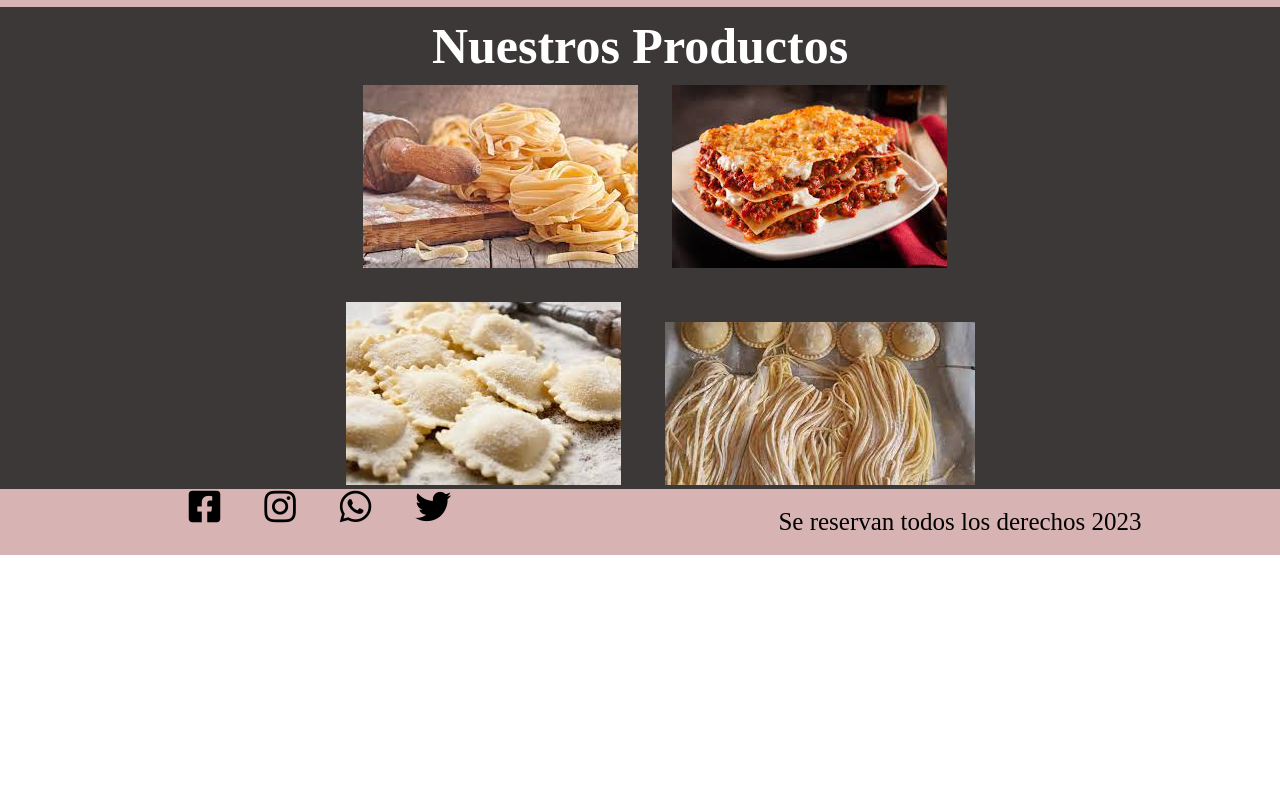
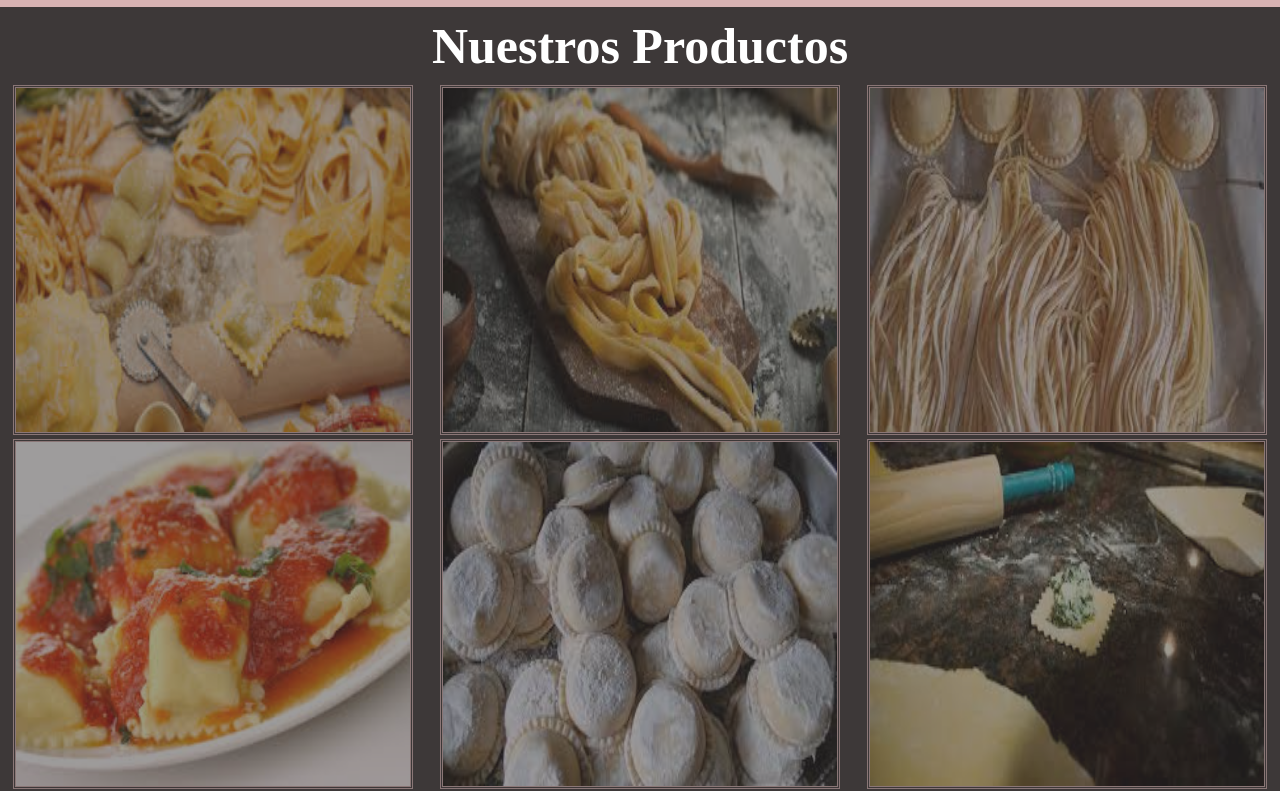
Before and after one commit to alvarofarias24/proyecto_final, a website: page pages/productos.html in a window 1280 px wide. Shown: the part 93-884 px from the top of the page. Before the commit the page ends 800 px from the top, so only its background shows below. Drawn offline with nearby package versions, Linux system fonts and the light colour scheme.

Commit message:
cambios en productos y agregado de SEO

```diff
--- a/pages/productos.html
+++ b/pages/productos.html
@@ -45,13 +45,34 @@
 
     <main class="main-productos">
         <h1 class="animate__animated animate__fadeInLeftBig">Nuestros Productos</h1>
-        <section class="imagenes-productos-1">
-            <img src="../img/fideos.jpg" alt="pastas">
-            <img src="../img/lasana_2.jpg" alt="pastas">
-        </section>
-        <section class="imagenes-productos-2">
-            <img src="../img/ravioles2.jpg" alt="pastas">
-            <img src="../img/pastas6.jpg" alt="pastas">
+        <section class="imagenes-productos">
+            <section>
+                <img src="../img/pastas4.jpg" alt="">
+            </section>
+            <section>
+                <img src="../img/pastas5.jpg" alt="">
+            </section>
+            <section>
+                <img src="../img/pastas6.jpg" alt="">
+            </section>
+            <section>
+                <img src="../img/pastas7.jpg" alt="">
+            </section>
+            <section>
+                <img src="../img/pastas8.jpg" alt="">
+            </section>
+            <section>
+                <img src="../img/pastas9.jpg" alt="">
+            </section>
+            <section>
+                <img src="../img/pastas10.jpg" alt="">
+            </section>
+            <section>
+                <img src="../img/pastas11.jpg" alt="">
+            </section>
+            <section>
+                <img src="../img/fideos.jpg" alt="">
+            </section>
         </section>
     </main>
 
--- a/scss/portails/_main.scss
+++ b/scss/portails/_main.scss
@@ -71,20 +71,20 @@
         font-size: 50px;
         padding: 10px;
     }
-    .imagenes-productos-1{
-        width: 100%;
-        text-align: center;
+    .imagenes-productos{
+        display: flex;
+        flex-wrap: wrap;
+        justify-content: space-around;
         img{
-            margin-left: 30px;
+        width: 400px;
+        height: 350px;
+        opacity: 0.5;
+        border: double $colorheaderyfooter 3px;
         }
+    img:hover{
+        opacity: 1;
+        border: solid $blanco;
     }
-    .imagenes-productos-2{
-        width: 100%;
-        text-align: center;
-        img{
-            margin-top: 30px;
-            margin-left: 40px;
-        }
     }
  }
 
```
Also changed, not shown: index.html (+5 -5 lines), css/estilo.css.
